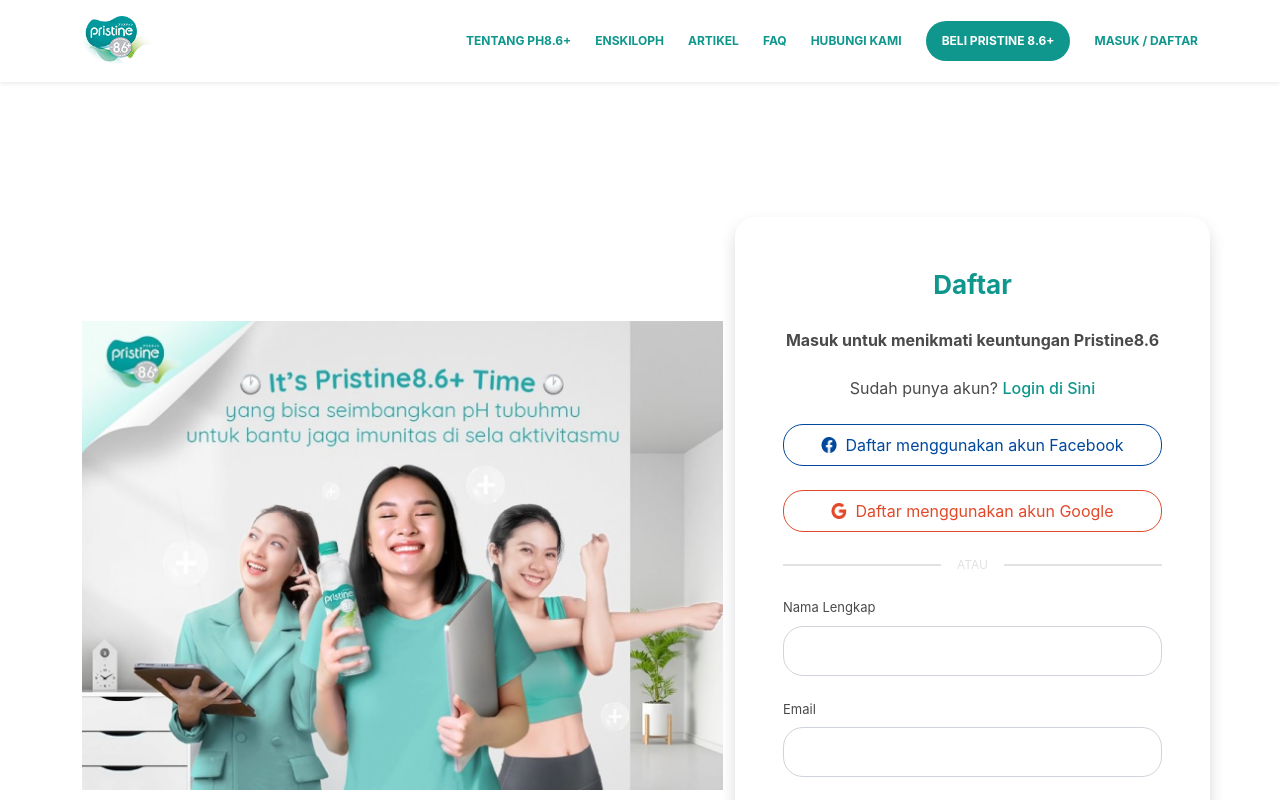
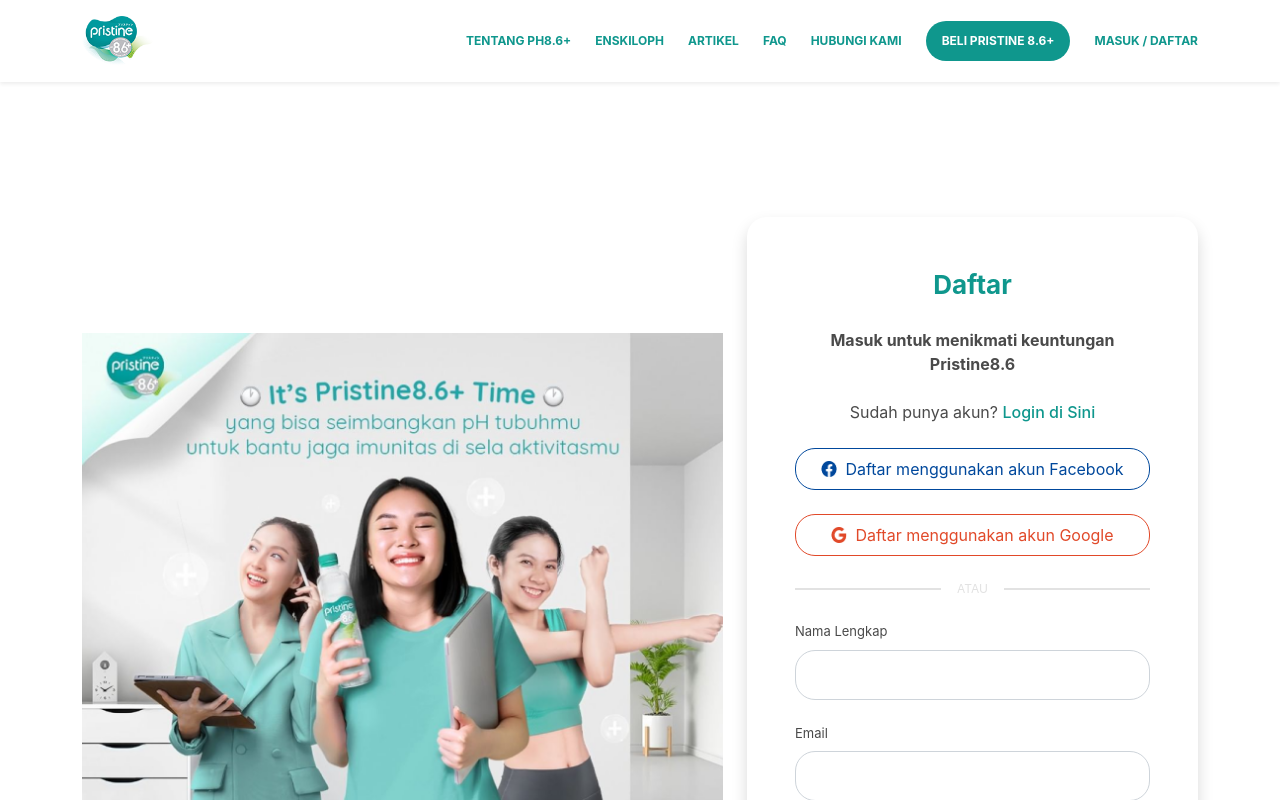
Before and after one commit to DDS-Developers/Pristine-Revamp, a Next.js app: page /daftar in a window 1280 px wide. Shown: the top 800 px of the page. Built offline with nearby package versions, Linux system fonts and the light colour scheme.

Commit message:
Fix col-lg padding

```diff
--- a/pages/daftar/index.js
+++ b/pages/daftar/index.js
@@ -39,7 +39,8 @@ function Index() {
 							</div>
 						</div>
 					</div>
-					<div className="col-lg-5 shadow rounded-20 p-5 d-grid gap-4">
+					<div className="col-lg-5">
+						<div className="shadow rounded-20 p-5 d-grid gap-4">
 							<div className="font-size-26 color-pristine-green fw-bold text-center">
 								Daftar
 							</div>
@@ -137,6 +138,7 @@ function Index() {
 						</div>
 					</div>
 				</div>
+			</div>
 		</Master>
 	);
 }
```
Also changed, not shown: pages/hubungi-kami/index.js (+6 -4 lines). Lines whose indentation alone changed are shown as unchanged.
